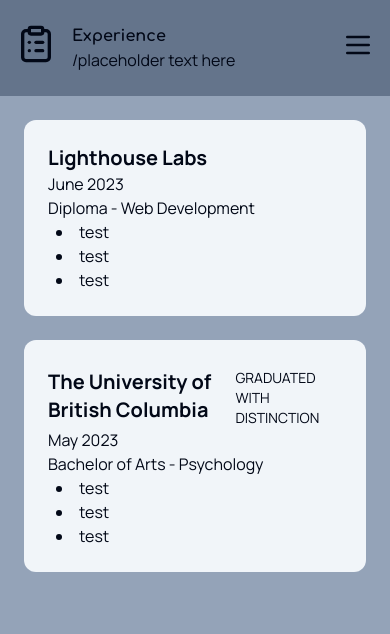
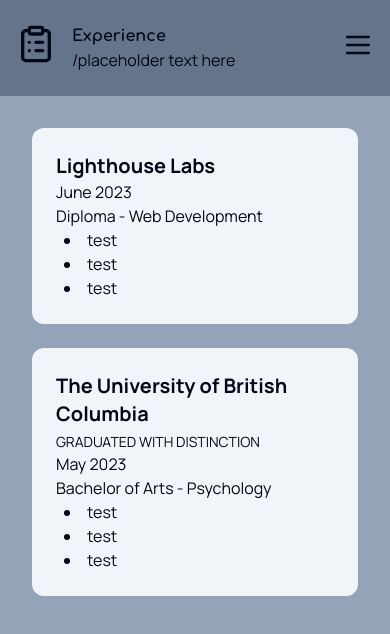
Before and after one commit to penguinboots/portfolio-v3, a Next.js app: page /experience in a window 390 px wide. Shown: the top 634 px of the page. Built offline with nearby package versions, Linux system fonts and the light colour scheme.

Commit message:
style experiences page

```diff
--- a/app/(dashboard)/experience/page.tsx
+++ b/app/(dashboard)/experience/page.tsx
@@ -9,7 +9,7 @@ const ExperiencePage = () => {
 
   return (
     <div>
-      <div className="p-6 space-y-6">{eduCards}</div>
+      <div className="p-8 space-y-6">{eduCards}</div>
     </div>
   );
 };
--- a/components/ExperienceCard.tsx
+++ b/components/ExperienceCard.tsx
@@ -10,7 +10,7 @@ const ExperienceCard = ({ exp }: ExperienceCardProps) => {
 
   return (
     <div className="relative w-full rounded-xl overflow-hidden flex flex-col bg-slate-100 p-6">
-      <div className="flex items-center gap-4">
+      <div className="lg:flex items-center gap-4">
         <h1 className="font-bold text-xl">{exp.title}</h1>
         {exp.note && <p className="text-sm pt-1">{exp.note.toUpperCase()}</p>}
       </div>
```
